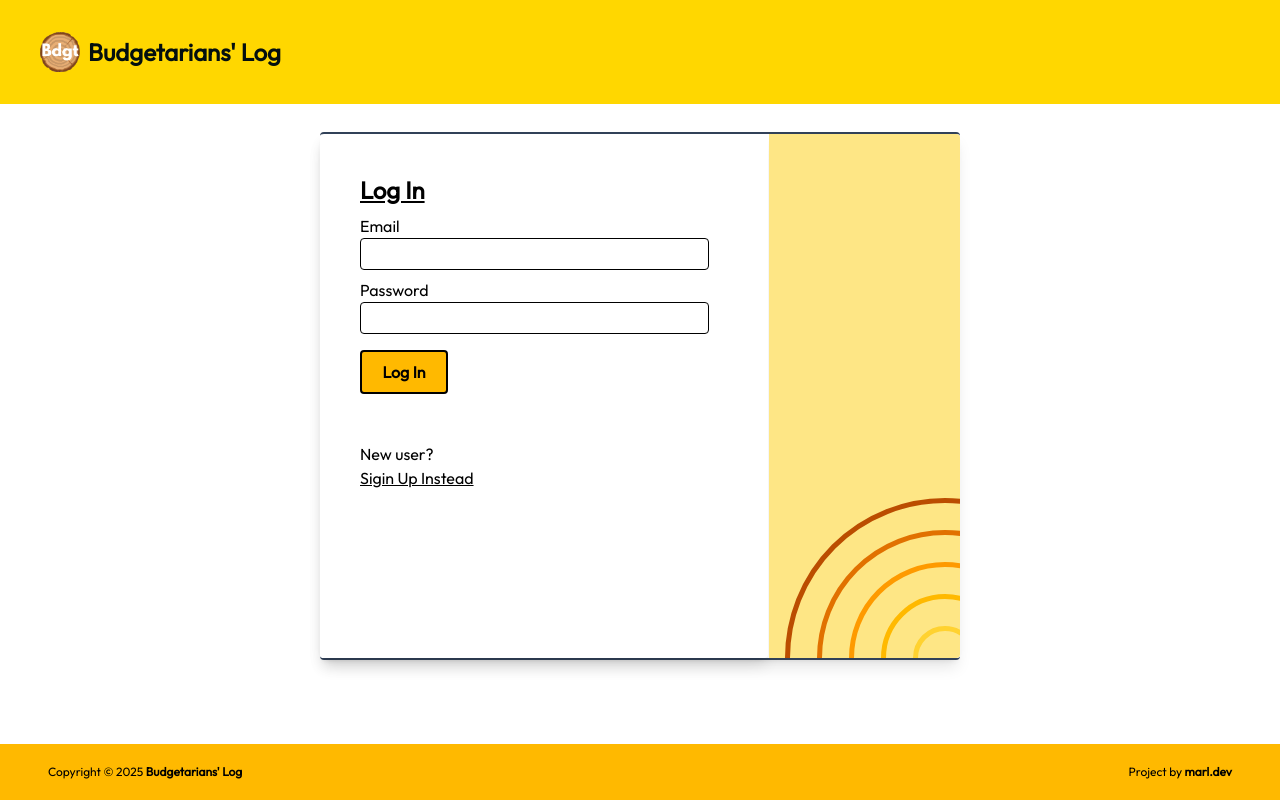
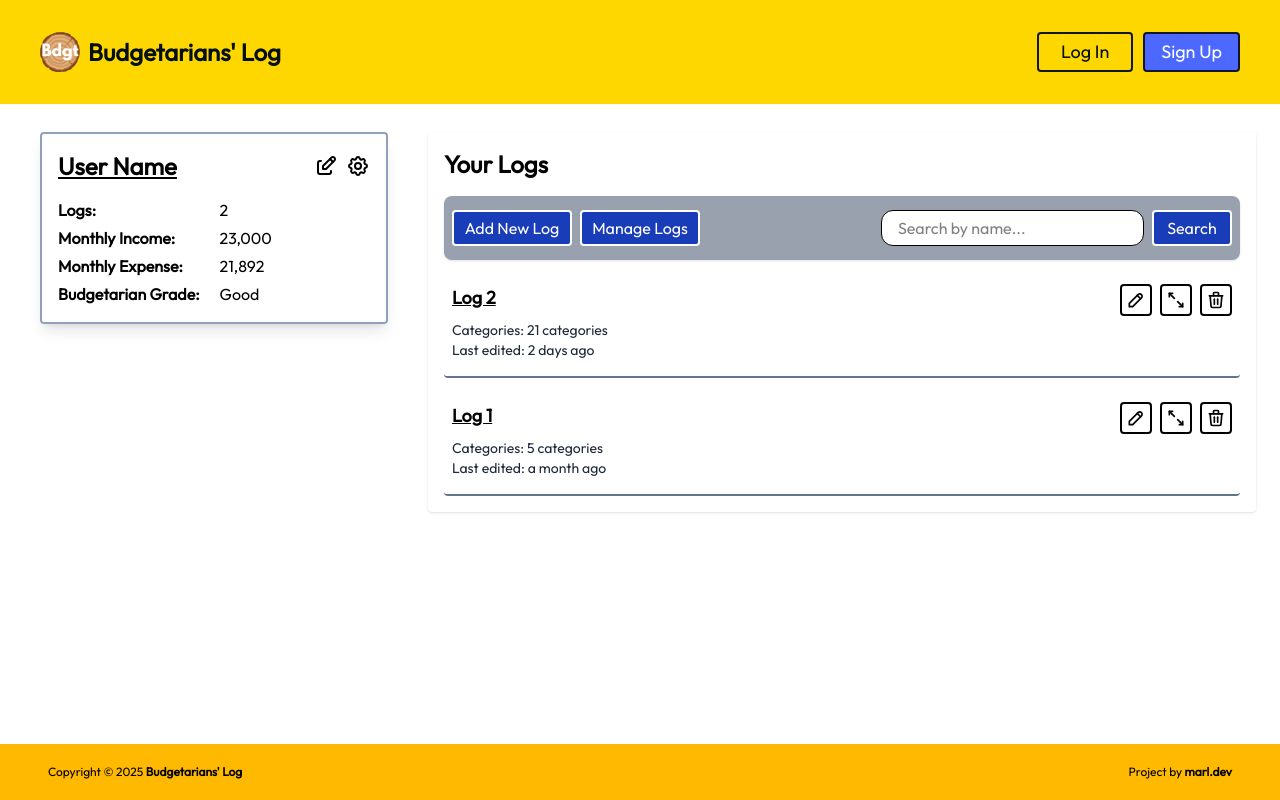
Before and after one commit to marlmunar/budget-tracker, a React (Vite) app in the folder frontend/: page /profile in a window 1280 px wide. Before the commit this address led to /login. Built offline with nearby package versions, Linux system fonts and the light colour scheme.

Commit message:
Connected the logscreen to the enlarger button from the log lits

```diff
--- a/frontend/src/components/LogCard.jsx
+++ b/frontend/src/components/LogCard.jsx
@@ -1,3 +1,4 @@
+import { Link } from "react-router-dom";
 import { TbPencil, TbArrowsDiagonal2, TbTrash } from "react-icons/tb";
 
 const LogCard = ({ logName, logStats }) => {
@@ -12,7 +13,9 @@ const LogCard = ({ logName, logStats }) => {
       </div>
       <div className="flex gap-2">
         <TbPencil title="Rename" className="tool-button" />
-        <TbArrowsDiagonal2 title="Open" className="tool-button" />
+        <Link to="/log">
+          <TbArrowsDiagonal2 title="Open" className="tool-button" />
+        </Link>
         <TbTrash title="Delete" className="tool-button" />
       </div>
     </div>
--- a/frontend/src/main.jsx
+++ b/frontend/src/main.jsx
@@ -25,10 +25,10 @@ const router = createBrowserRouter(
       <Route index={true} path="/" element={<Home />} />
       <Route path="login" element={<Login />} />
       <Route path="register" element={<Register />} />
-      <Route element={<PrivateRoute />}>
-        <Route path="log" element={<LogScreen />} />
-        <Route path="profile" element={<Profile />} />
-      </Route>
+      {/* <Route element={<PrivateRoute />}> */}
+      <Route path="log" element={<LogScreen />} />
+      <Route path="profile" element={<Profile />} />
+      {/* </Route> */}
       <Route path="*" element={<NotFound />} />
     </Route>
   )
```
